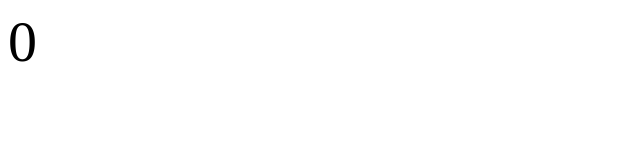
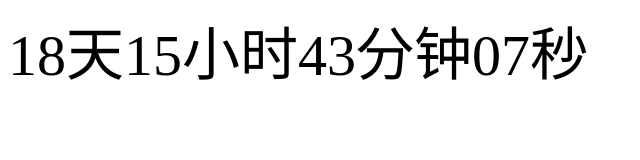
Before and after one commit to s12345333/s12345333.github.io, a plain HTML site: page index.html in a window 1280 px wide. Shown: the whole page, without its empty margins (0-640 px from the left). Drawn offline with Linux system fonts and the light colour scheme.

Commit message:
Update index.html

```diff
--- a/index.html
+++ b/index.html
@@ -12,7 +12,7 @@
     <script type="text/javascript">
         var time_now_server,time_now_client,time_end,time_server_client;
 
-        time_end=new Date("2017/11/11 00:00:0");//结束的时间
+        time_end=new Date("2021/8/7 00:00:0");//结束的时间
         time_end=time_end.getTime();//获取的是毫秒
 
         time_now_server=new Date();//开始的时间
```
